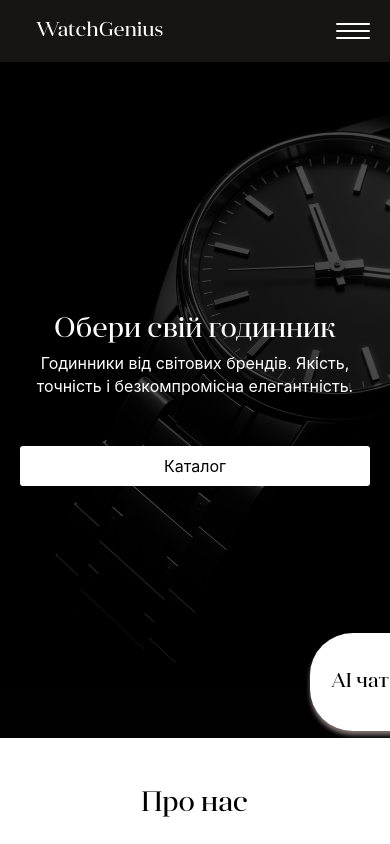
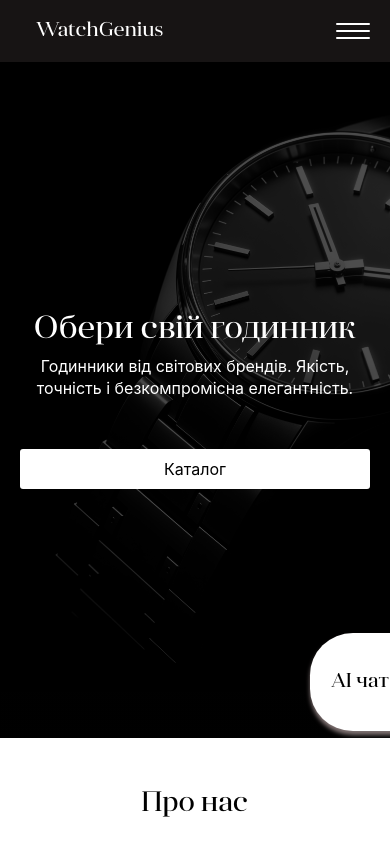
Before and after one commit to WILSONPLUR/watch-store, a Next.js app: page / in a window 390 px wide. Shown: the top 844 px of the page. Built offline with nearby package versions, Linux system fonts and the light colour scheme.

Commit message:
fix: text

```diff
--- a/src/app/sections/Hero/Hero.module.css
+++ b/src/app/sections/Hero/Hero.module.css
@@ -160,6 +160,9 @@
     width: 100%;
     max-width: 300px;
   }
+  .heroTitle {
+    font-size: 32px;
+  }
 }
 
 /* Landscape mobile optimization */
```
